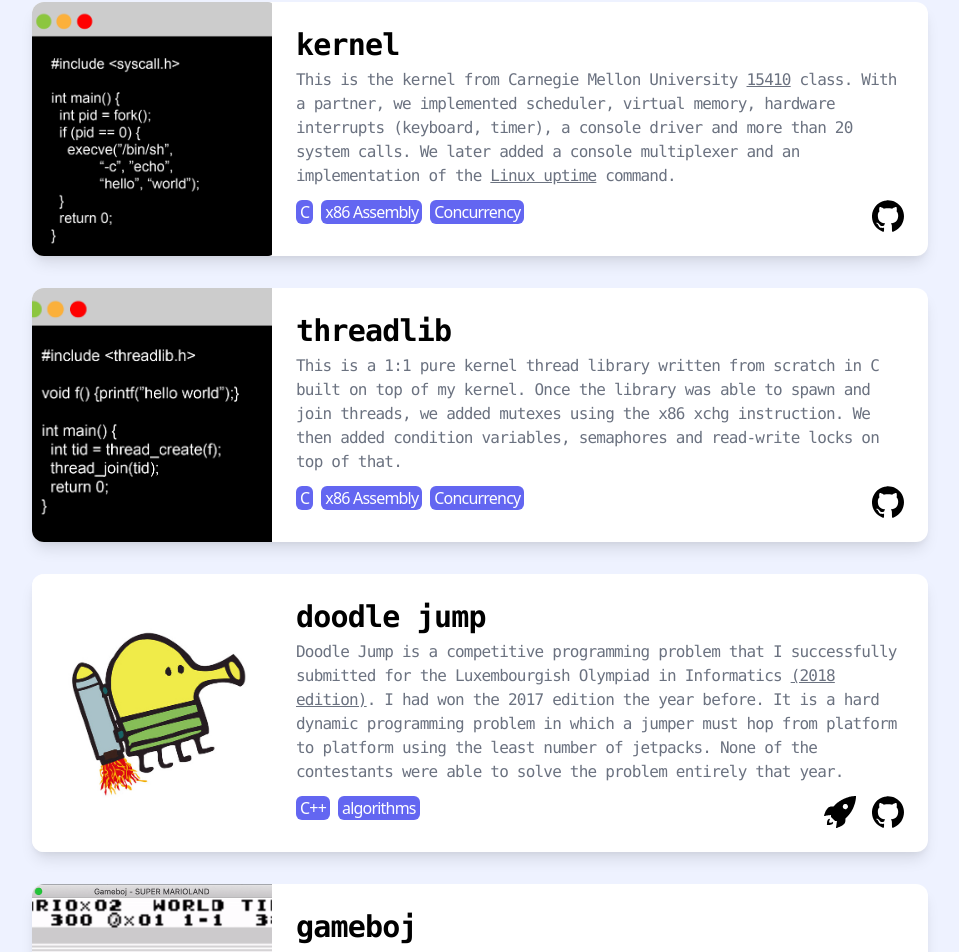
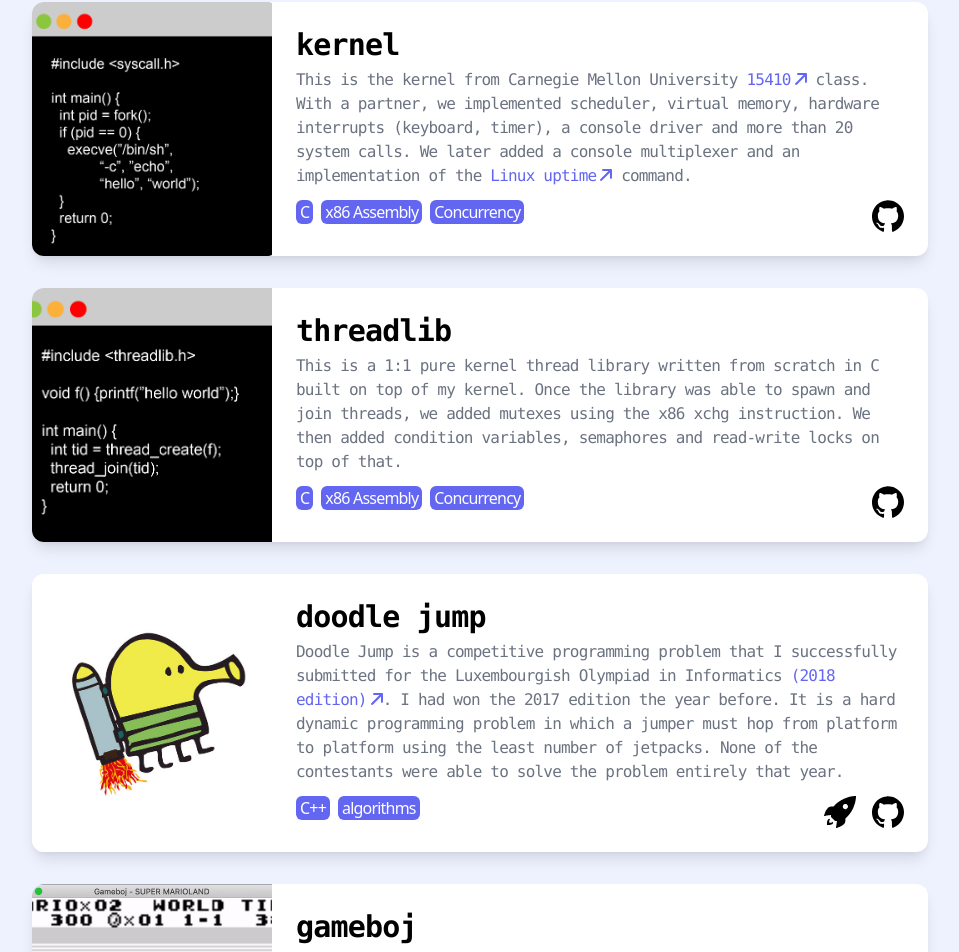
Before and after one commit to sbarthol/sbarthol.me, a React (Create React App) app: page / in a window 1280 px wide. Shown: the part 1078-2030 px from the top of the page, without its empty margins (160-1119 px from the left). Built offline with nearby package versions, Linux system fonts and the light colour scheme.

Commit message:
Prettier hyperlinks

```diff
--- a/src/App.js
+++ b/src/App.js
@@ -1,5 +1,6 @@
-import { Card, Link } from "./components/Card.js";
+import Card from "./components/Card";
 import Header from "./components/Header";
+import Hyperlink from "./components/Hyperlink";
 
 import gamebojGif from "./resources/gameboj.gif";
 import scoogleGif from "./resources/scoogle.gif";
@@ -45,7 +46,8 @@
 				image={tictactoeGif}
 			>
 				Tictactoe is an invincible tictactoe game written in React and using the{" "}
-				<Link href="https://en.wikipedia.org/wiki/Minimax">minimax</Link> algorithm.
+				<Hyperlink href="https://en.wikipedia.org/wiki/Minimax">minimax</Hyperlink>{" "}
+				algorithm.
 			</Card>
 			<Card
 				skills={["C++", "CMake", "googletest"]}
@@ -69,11 +71,14 @@
 				image={kernelPng}
 			>
 				This is the kernel from Carnegie Mellon University{" "}
-				<Link href="https://www.cs.cmu.edu/~410/">15410</Link> class. With a partner, we
-				implemented scheduler, virtual memory, hardware interrupts (keyboard, timer), a
-				console driver and more than 20 system calls. We later added a console multiplexer
-				and an implementation of the{" "}
-				<Link href="https://en.wikipedia.org/wiki/Uptime#Linux">Linux uptime</Link> command.
+				<Hyperlink href="https://www.cs.cmu.edu/~410/">15410</Hyperlink> class. With a
+				partner, we implemented scheduler, virtual memory, hardware interrupts (keyboard,
+				timer), a console driver and more than 20 system calls. We later added a console
+				multiplexer and an implementation of the{" "}
+				<Hyperlink href="https://en.wikipedia.org/wiki/Uptime#Linux">
+					Linux uptime
+				</Hyperlink>{" "}
+				command.
 			</Card>
 			<Card
 				skills={["C", "x86 Assembly", "Concurrency"]}
@@ -99,9 +104,9 @@
 			>
 				Doodle Jump is a competitive programming problem that I successfully submitted for
 				the Luxembourgish Olympiad in Informatics{" "}
-				<Link href="https://portal.education.lu/infosolympiad/Historique-LIO/LIO-2018-2020">
+				<Hyperlink href="https://portal.education.lu/infosolympiad/Historique-LIO/LIO-2018-2020">
 					(2018 edition)
-				</Link>
+				</Hyperlink>
 				. I had won the 2017 edition the year before. It is a hard dynamic programming
 				problem in which a jumper must hop from platform to platform using the least number
 				of jetpacks. None of the contestants were able to solve the problem entirely that
@@ -114,11 +119,11 @@
 				image={gamebojGif}
 			>
 				Gameboj is a complete Nintendo{" "}
-				<Link href="https://en.wikipedia.org/wiki/Game_Boy">1989 Game Boy</Link> emulator
-				written from scratch in Java. Any game cartridge can be downloaded as a .gb file and
-				played on the emulator. The original Sharp LR35902 processor is emulated on a very
-				low level. Bus controller, ROM, RAM, Direct Memory Accesses (DMA), screen controller
-				etc... are implemented according to the original Nintendo specs.
+				<Hyperlink href="https://en.wikipedia.org/wiki/Game_Boy">1989 Game Boy</Hyperlink>{" "}
+				emulator written from scratch in Java. Any game cartridge can be downloaded as a .gb
+				file and played on the emulator. The original Sharp LR35902 processor is emulated on
+				a very low level. Bus controller, ROM, RAM, Direct Memory Accesses (DMA), screen
+				controller etc... are implemented according to the original Nintendo specs.
 			</Card>
 			<Card
 				skills={["Objective-C", "Swift", "Cocoa Framework", "XCode"]}
--- /dev/null
+++ b/src/components/Arrow.js
@@ -0,0 +1,18 @@
+import React from "react";
+
+function Arrow() {
+	return (
+		<svg viewBox="0, 0, 400,398.74213836477986" class="w-3 fill-current inline mb-1 ml-1">
+			<path
+				d="M91.054 1.660 C 63.419 12.142,61.419 51.851,87.862 65.011 C 92.140 67.140,98.906
+	67.338,187.120 67.925 L 281.788 68.553 143.420 206.883 C 65.662 284.620,4.084 347.157,2.841
+	349.650 C -11.178 377.774,20.974 409.391,49.686 395.717 C 53.099 394.091,99.307 348.800,193.373
+	254.879 L 332.028 116.437 332.366 210.734 C 332.683 298.935,332.852 305.328,334.989 309.622 C
+	347.310 334.379,384.765 334.379,397.086 309.622 C 400.635 302.493,400.635 25.809,397.086 18.680
+	C 394.164 12.807,387.193 5.836,381.320 2.914 C 375.561 0.047,98.461 -1.150,91.054 1.660 "
+			/>
+		</svg>
+	);
+}
+
+export default Arrow;
--- a/src/components/Card.js
+++ b/src/components/Card.js
@@ -1,14 +1,6 @@
 import React from "react";
 import Launch from "./Launch.js";
 import Github from "./Github.js";
-
-function Link({ href, children }) {
-	return (
-		<a href={href} class="underline hover:text-indigo-500">
-			{children}
-		</a>
-	);
-}
 
 function Card({ title, skills, image, github, app, children }) {
 	let githubLink;
@@ -62,4 +54,4 @@
 	);
 }
 
-export { Card, Link };
+export default Card;
--- /dev/null
+++ b/src/components/Hyperlink.js
@@ -0,0 +1,13 @@
+import React from "react";
+import Arrow from "./Arrow.js";
+
+function Hyperlink({ href, children }) {
+	return (
+		<a href={href} class="inline align-baseline text-indigo-500 hover:underline">
+			{children}
+			<Arrow />
+		</a>
+	);
+}
+
+export default Hyperlink;
```
